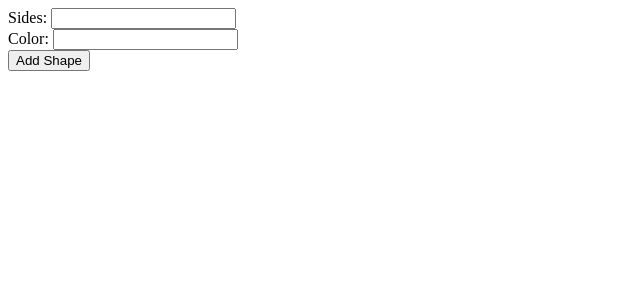
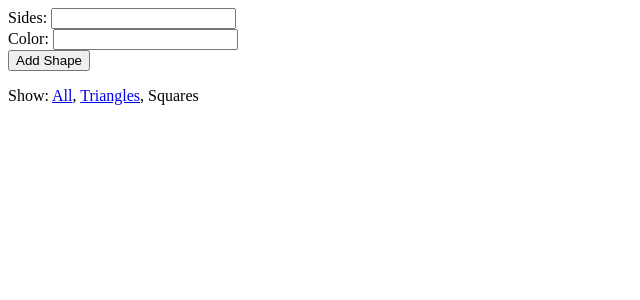
Before and after one commit to peterv-spindance/social-shapes, a React app in the folder src/website/: page /SHOW_SQUARES in a window 1280 px wide. Shown: the top 300 px of the page, without its empty margins (0-640 px from the left). Built offline with nearby package versions, Linux system fonts and the light colour scheme.

Commit message:
adding react router

```diff
--- a/src/website/package.json
+++ b/src/website/package.json
@@ -13,6 +13,7 @@
     "react": "^16.8.4",
     "react-dom": "^16.8.4",
     "react-redux": "^6.0.1",
+    "react-router-dom": "^5.0.0",
     "redux": "^4.0.1",
     "webpack-dev-server": "^3.2.1"
   },
--- a/src/website/src/components/App/App.js
+++ b/src/website/src/components/App/App.js
@@ -2,14 +2,16 @@ import React from 'react';
 
 import AddShape from '../../containers/AddShape';
 import FilteredShapeList from '../../containers/FilteredShapeList';
+import Footer from './Footer/Footer';
 
-const App = () => {
+const App = ({ match: { params } }) => {
   return (
     <div>
       <AddShape />
-      <FilteredShapeList />
+      <FilteredShapeList filter={params.filter || 'SHOW_ALL'} />
+      <Footer />
     </div>
-  );
+  )
 }
 
 export default App;
--- /dev/null
+++ b/src/website/src/components/App/Footer/Footer.js
@@ -0,0 +1,15 @@
+import React from 'react';
+import FilterLink from '../../../containers/FilterLink';
+import { ShapeFilters } from '../../../actions';
+
+const Footer = () => (
+  <p>
+    Show: <FilterLink filter={ShapeFilters.SHOW_ALL}>All</FilterLink>
+    {', '}
+    <FilterLink filter={ShapeFilters.SHOW_TRIANGLES}>Triangles</FilterLink>
+    {', '}
+    <FilterLink filter={ShapeFilters.SHOW_SQUARES}>Squares</FilterLink>
+  </p>
+);
+
+export default Footer;
--- /dev/null
+++ b/src/website/src/components/Root.js
@@ -0,0 +1,14 @@
+import React from 'react';
+import { Provider } from 'react-redux';
+import { BrowserRouter as Router, Route } from 'react-router-dom';
+import App from './App/App';
+
+const Root = ({ store }) => (
+  <Provider store={store}>
+    <Router>
+      <Route path="/:filter?" component={App} />
+    </Router>
+  </Provider>
+);
+
+export default Root;
--- a/src/website/src/containers/AddShape.js
+++ b/src/website/src/containers/AddShape.js
@@ -17,7 +17,7 @@ const AddShape = ({ dispatch }) => {
         if (!colorInput.value.trim()) {
           return;
         }
-        dispatch(addShape(sidesInput.value, colorInput.value));
+        dispatch(addShape(Number(sidesInput.value), colorInput.value));
         colorInput.value = '';
         sidesInput.value = '';
       }}>
--- /dev/null
+++ b/src/website/src/containers/FilterLink.js
@@ -0,0 +1,17 @@
+import React from 'react';
+import { NavLink } from 'react-router-dom';
+
+const FilterLink = ({ filter, children }) => (
+  <NavLink
+    exact
+    to={filter === 'SHOW_ALL' ? '/' : `/${filter}`}
+    activeStyle={{
+      textDecoration: 'none',
+      color: 'black'
+    }}
+  >
+    {children}
+  </NavLink>
+);
+
+export default FilterLink;
--- a/src/website/src/containers/FilteredShapeList.js
+++ b/src/website/src/containers/FilteredShapeList.js
@@ -16,9 +16,11 @@ const getVisibleShapes = (shapes, filter) => {
   }
 }
 
-const mapStateToProps = state => ({
-  shapes: getVisibleShapes(state.shapes, state.shapeFilter)
-});
+const mapStateToProps = (state, ownProps) => {
+  return {
+    shapes: getVisibleShapes(state.shapes, ownProps.filter)
+  }
+}
 
 const mapDispatchToProps = dispatch => ({
   removeShape: id => dispatch(removeShape(id))
--- a/src/website/src/index.js
+++ b/src/website/src/index.js
@@ -1,7 +1,7 @@
 import React from 'react';
 import ReactDOM from 'react-dom';
 
-import App from './components/App/App';
+import Root from './components/Root';
 
 import { createStore } from 'redux';
 import { Provider } from 'react-redux';
@@ -10,8 +10,6 @@ import rootReducer from './reducers';
 const store = createStore(rootReducer);
 
 ReactDOM.render(
-  <Provider store={store}>
-    <App />
-  </Provider>,
+  <Root store={store} />,
   document.getElementById('root')
 );
```
Also changed, not shown: 1 other file (tests, documents, lock files or other folders).
